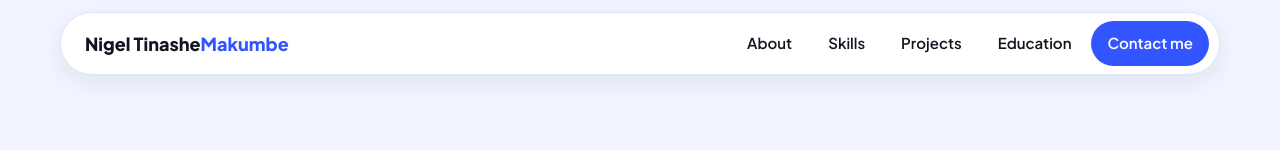
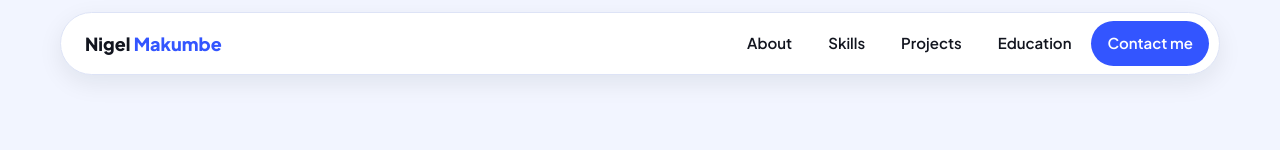
Before and after one commit to makumbe-nigel/personal-portfolio, a plain HTML site: page index.html in a window 1280 px wide. Shown: the top 150 px of the page. Drawn offline with Linux system fonts and the light colour scheme.

Commit message:
removing Tinashe on the name

```diff
--- a/index.html
+++ b/index.html
@@ -13,7 +13,7 @@
 </head>
 <body>
 <header class="header">
-<a class="logo" href="#home">Nigel Tinashe<span>Makumbe</span></a>
+<a class="logo" href="#home">Nigel <span>Makumbe</span></a>
 <button class="hamburger" type="button" aria-label="Menu" aria-expanded="false" aria-controls="nav"><span></span><span></span><span></span></button>
 <nav class="nav" id="nav" aria-label="Main">
 <ul class="nav-links">
```
